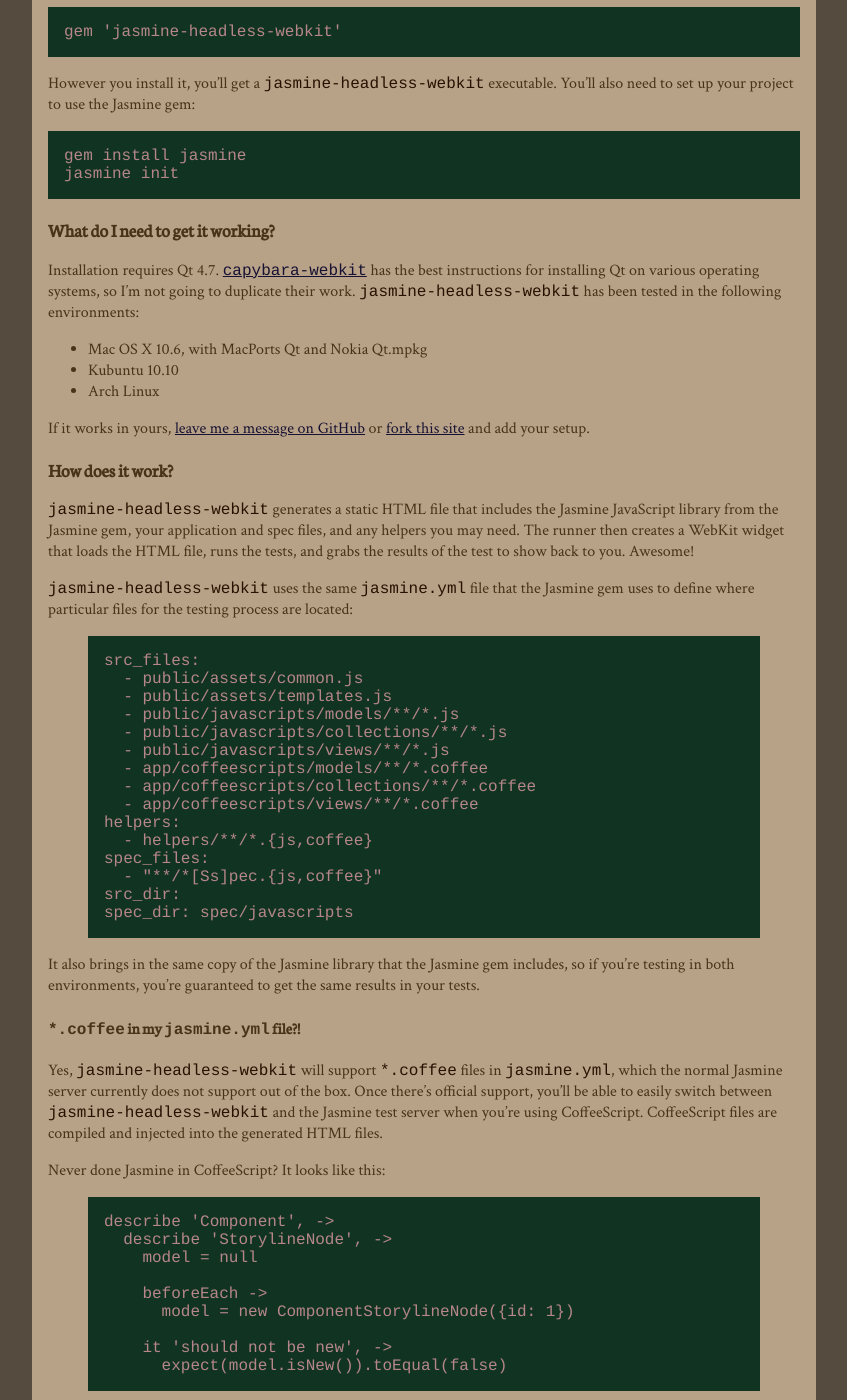
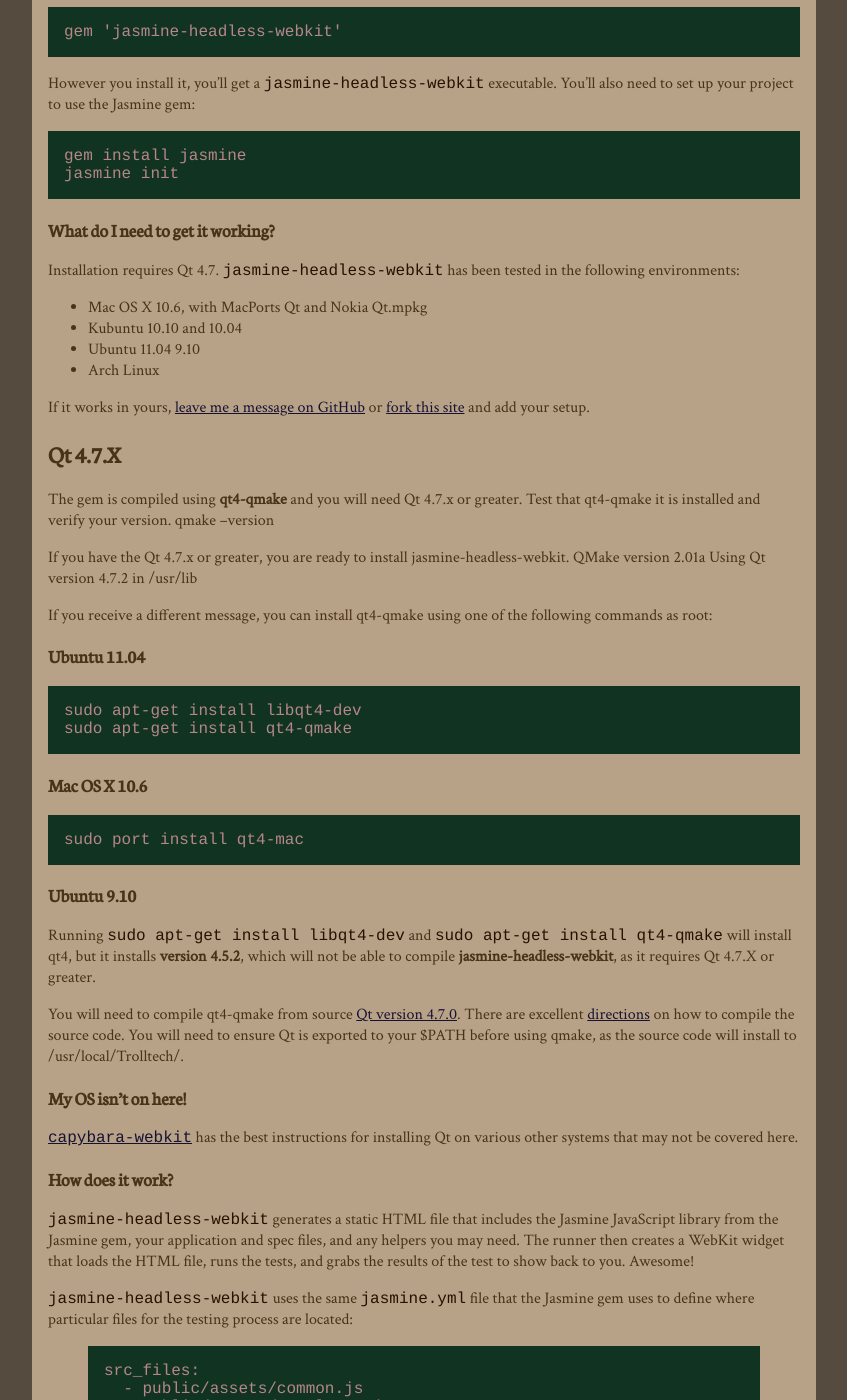
Before and after one commit to johnbintz/jasmine-headless-webkit, a Jekyll site: the page built from index.md, in a window 1280 px wide and 1400 px high, scrolled down 958 px. Shown: the whole window, without its empty margins (216-1063 px from the left). Built offline with Jekyll 4.4.1, drawn with Linux system fonts in a browser that asks for light colours; Markdown is read by kramdown in place of the engine named in the settings; some of the changed text lies outside the part shown.

Commit message:
start rearranging the new nice furniture a little bit

````diff
--- a/index.md
+++ b/index.md
@@ -47,16 +47,56 @@
 
 ### What do I need to get it working?
 
-Installation requires Qt 4.7.  [`capybara-webkit`](https://github.com/thoughtbot/capybara-webkit) has the best instructions for installing Qt on various
-operating systems, so I'm not going to duplicate their work.
-`jasmine-headless-webkit` has been tested in the following environments:
+Installation requires Qt 4.7. `jasmine-headless-webkit` has been tested in the following environments:
 
 * Mac OS X 10.6, with MacPorts Qt and Nokia Qt.mpkg
-* Kubuntu 10.10
+* Kubuntu 10.10 and 10.04
+* Ubuntu 11.04 9.10
 * Arch Linux
 
 If it works in yours, [leave me a message on GitHub](https://github.com/johnbintz) or
 [fork this site](https://github.com/johnbintz/jasmine-headless-webkit/tree/gh-pages) and add your setup.
+
+## Qt 4.7.X
+
+The gem is compiled using **qt4-qmake** and you will need Qt 4.7.x or greater.
+Test that qt4-qmake it is installed and verify your version.
+     qmake --version
+
+If you have the Qt 4.7.x or greater, you are ready to install jasmine-headless-webkit.
+     QMake version 2.01a
+     Using Qt version 4.7.2 in /usr/lib
+
+If you receive a different message, you can install qt4-qmake using one of the following commands as root:
+
+### Ubuntu 11.04
+
+``` bash
+sudo apt-get install libqt4-dev
+sudo apt-get install qt4-qmake
+```
+
+### Mac OS X 10.6
+
+``` bash
+sudo port install qt4-mac
+```
+
+### Ubuntu 9.10
+
+Running `sudo apt-get install libqt4-dev` and `sudo apt-get install qt4-qmake` will install qt4,
+but it installs **version 4.5.2**, which will not be able to compile
+**jasmine-headless-webkit**, as it requires Qt 4.7.X or greater.
+
+You will need to compile qt4-qmake from source
+[Qt version 4.7.0](http://get.qt.nokia.com/qt/source/qt-everywhere-opensource-src-4.7.0.tar.gz).
+There are excellent [directions](http://doc.qt.nokia.com/latest/install-x11.html) on how to compile
+the source code. You will need to ensure Qt is exported to your $PATH before using qmake, as the source code will
+install to /usr/local/Trolltech/.
+
+### My OS isn't on here!
+[`capybara-webkit`](https://github.com/thoughtbot/capybara-webkit) has the best instructions for installing Qt on various other
+systems that may not be covered here.
 
 ### How does it work?
 
````
Also changed, not shown: other parts of index.md (+0 -33 lines).
